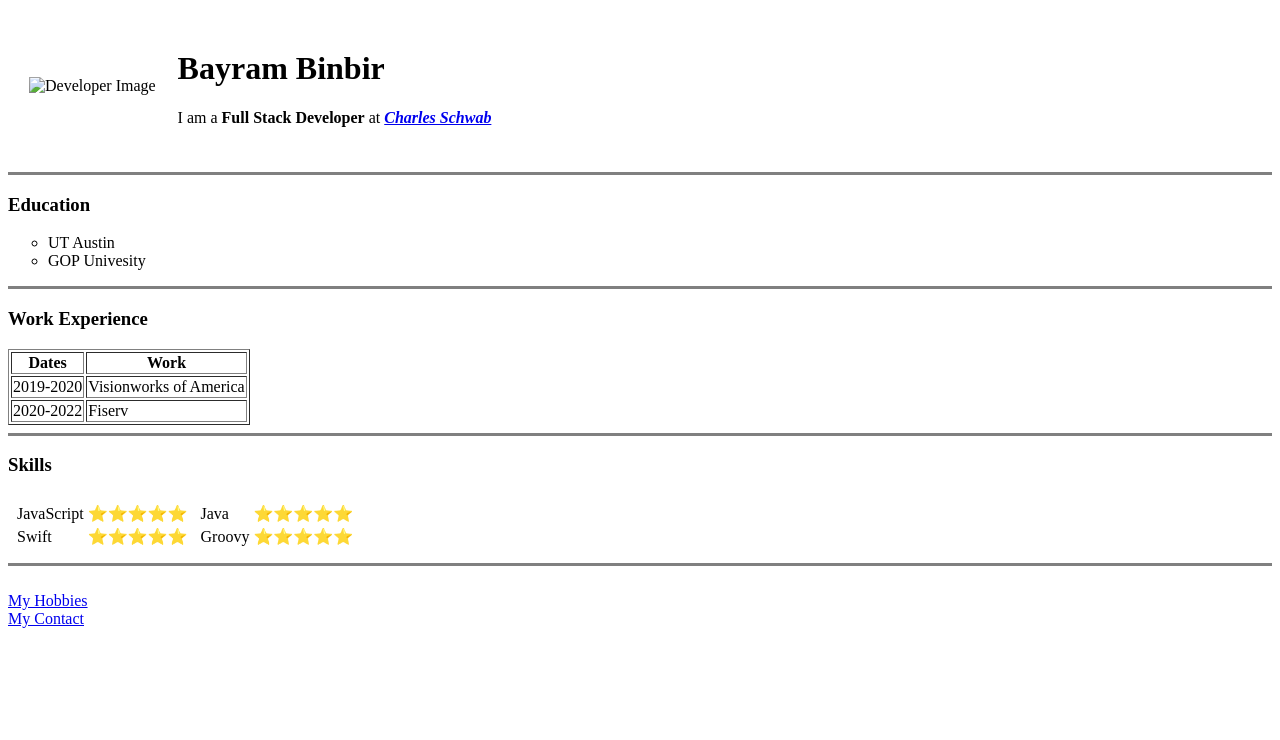
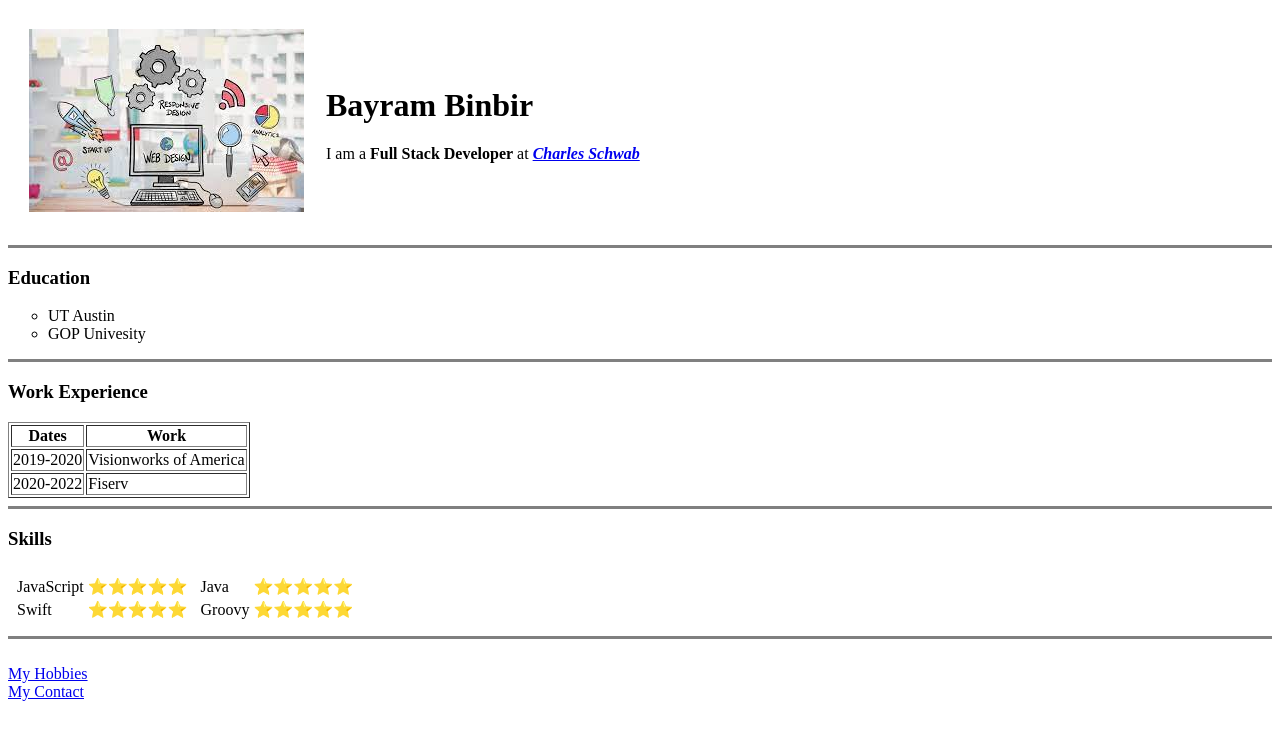
Before and after one commit to bayrambinbir/cd, a plain HTML site: page index.html in a window 1280 px wide. Drawn offline with Linux system fonts and the light colour scheme.

Commit message:
Update index.html

```diff
--- a/index.html
+++ b/index.html
@@ -9,7 +9,7 @@
 <body>
   <table cellspacing="20">
     <tr>
-      <td><img src="images/photo.jpeg" alt="Developer Image"></td>
+      <td><img src="photo.jpeg" alt="Developer Image"></td>
       <td>
         <h1>Bayram Binbir</h1>
         <p>I am a <strong>Full Stack Developer</strong> at <em><strong><a href="https://www.schwab.com/">Charles Schwab</a></strong></em> </p>
```
